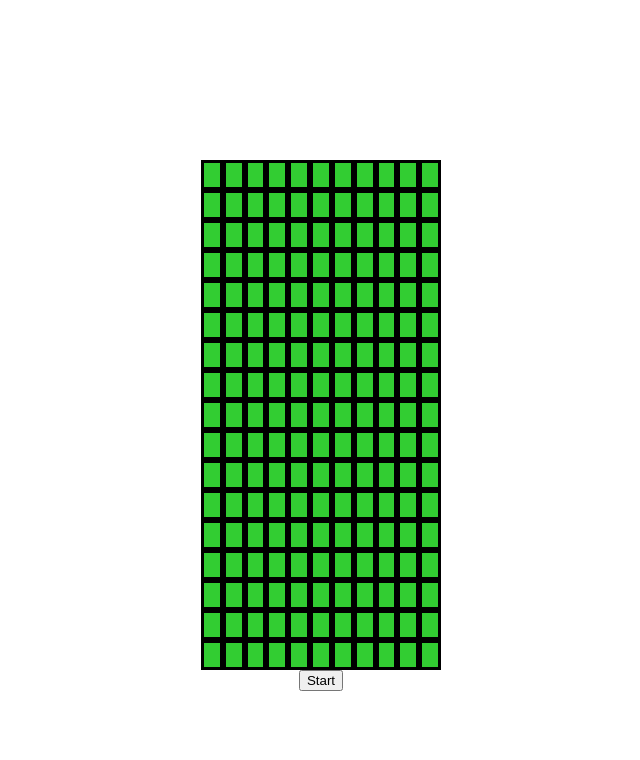
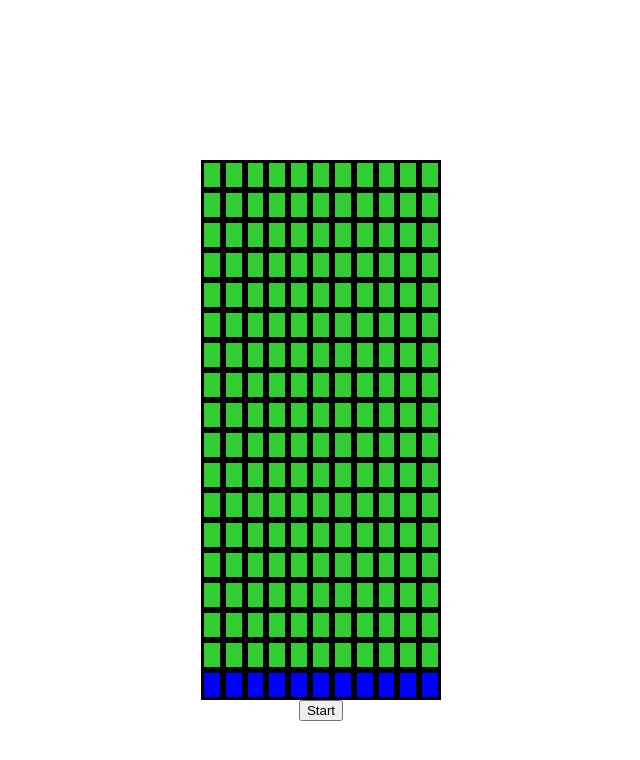
Before and after one commit to mcabrex/busted, a React (Create React App) app: page / in a window 1280 px wide. Shown: the top 760 px of the page, without its empty margins (319-959 px from the left). Built offline with nearby package versions, Linux system fonts and the light colour scheme.

Commit message:
switched to just using a full board map w/e

```diff
--- a/src/Tetris/TetrisBoard.js
+++ b/src/Tetris/TetrisBoard.js
@@ -3,21 +3,21 @@ import TetrisBoardRow from "./TetrisBoardRow";
 import { TetrisContext } from "../contexts/Tetris/TetrisContext";
 
 class TetrisBoard extends Component {
+  componentDidMount(){
+    console.log(this.props.boardMap)
+
+  }
   render() {
     return (
       <TetrisContext.Consumer>
-        {({ handleKeyPress, handleStart, rowInd, positionArr }) => {
+        {({ handleKeyPress, handleStart, rowInd, positionArr, boardMap }) => {
           const board = () => {
             const boardArr = [];
-            for (let i = 0; i < 17; i++) {
-              if (rowInd === i) {
+            boardMap.forEach((row,ind) => {
                 boardArr.push(
-                  <TetrisBoardRow key={i} position={positionArr} />
-                );
-              } else {
-                boardArr.push(<TetrisBoardRow key={i} />);
-              }
-            }
+                  <TetrisBoardRow key={ind} row={row} position={positionArr} />
+                )
+            })
             return boardArr;
           };
           return (
--- a/src/Tetris/TetrisBoardRow.js
+++ b/src/Tetris/TetrisBoardRow.js
@@ -7,15 +7,22 @@ class TetrisBoardRow extends Component {
     this.state = {};
   }
 
-  componentDidMount() {
-  }
   render() {
     const row = () => {
       const piecesArr = [];
-      const { position } = this.props;
-      for (let i = 0; i < 11; i++) {
-        if (position && position.length > 0 && position[0] === i) piecesArr.push(<TetrisBoardPiece key={i} activeColor="blue"/>);
-        else piecesArr.push(<TetrisBoardPiece key={i} />);
+      const { position,row } = this.props;
+      console.log('row',row)
+      const rowMaker = (tetrisRow) => {
+        tetrisRow.forEach((tile,ind)=>{
+          if(tile){
+            piecesArr.push(<TetrisBoardPiece key={ind} activeColor="blue"/>);
+          } else {
+            piecesArr.push(<TetrisBoardPiece key={ind} />);
+          }
+        })
+      }
+      if(row && row.length > 0){
+        rowMaker(row)
       }
       return piecesArr;
     };
--- a/src/contexts/Tetris/TetrisContext.jsx
+++ b/src/contexts/Tetris/TetrisContext.jsx
@@ -5,7 +5,6 @@ export const TetrisContext = React.createContext();
 
 export class TetrisProvider extends React.Component {
   state = TetrisState;
-
   //***IMPORTANT***, USE FUNCTION EXPRESSION, since you're defining the context of this in the provider's value
   //handleMode(e){} ----> WILL NOT WORK
   //handleMode = (e) => {} ----> good to go!
@@ -20,11 +19,33 @@ export class TetrisProvider extends React.Component {
       //every time it runs this it has to check two things, what the next row is and what the position of the current piece is
       //so, if the next rows space is occupied by any of the current pieces positions stop the piece right there
       //always gonna go from top to bottom so only have to work on the bottom most array and work from there?
-      const { rowInd, positionArr } = this.state;
+      const { rowInd, positionArr, boardMap } = this.state;
+      const newBoard = boardMap
+      const nextRow = newBoard[rowInd +1]
+      // console.log(rowInd,boardMap)
+      if(nextRow){
+        //first check, are there any blocks at the NEXT layer (does the next layer even exist on the boardMap?)
+        //this check should start happening every time after the first
+        console.log('1check',newBoard,nextRow)
+        if(nextRow.indexOf(positionArr[0]) > -1){
+          //second check, if it exists, will there be collision on the next row given the current board piece?
+          //if so save the current position to the current row
+          // ~~~NOTE~~~ move this logic to a boolean variable outside for a more complex check
+          newBoard[rowInd] = [...positionArr]
+          // console.log('2check')
+
+        } else {
+          //if there won't be a collision and the nextRow exists you've reached here
+          newBoard[rowInd+1].push(...positionArr)
+          console.log('newBoard',newBoard[rowInd+1])
+        }
+      }
+
       const newRowInd = rowInd === 17 ? 0 : rowInd + 1;
       const newPositionArr = rowInd === 17 ? [5] : positionArr;
-      //reset at end minimal (17 being height of board)
+      //reset at end baseline (17 being height of board)
       this.setState({
+        boardMap: newBoard,
         positionArr: newPositionArr,
         rowInd: newRowInd
       });
@@ -50,7 +71,7 @@ export class TetrisProvider extends React.Component {
       default:
         break;
     }
-  }
+  };
 
   render() {
     return (
--- a/src/contexts/Tetris/TetrisState.js
+++ b/src/contexts/Tetris/TetrisState.js
@@ -2,7 +2,27 @@ let TetrisState = {
     positionArr: [],
     //positionArr is gonna hold the coordinates of the piece itself, relative to the row(s) it's on
     rowInd: 0,
-    boardMap: []
+    //rowInd keeps track of the piece vertically relative to the board
+    boardMap: [
+        [0,0,0,0,0,0,0,0,0,0,0],
+        [0,0,0,0,0,0,0,0,0,0,0],
+        [0,0,0,0,0,0,0,0,0,0,0],
+        [0,0,0,0,0,0,0,0,0,0,0],
+        [0,0,0,0,0,0,0,0,0,0,0],
+        [0,0,0,0,0,0,0,0,0,0,0],
+        [0,0,0,0,0,0,0,0,0,0,0],
+        [0,0,0,0,0,0,0,0,0,0,0],
+        [0,0,0,0,0,0,0,0,0,0,0],
+        [0,0,0,0,0,0,0,0,0,0,0],
+        [0,0,0,0,0,0,0,0,0,0,0],
+        [0,0,0,0,0,0,0,0,0,0,0],
+        [0,0,0,0,0,0,0,0,0,0,0],
+        [0,0,0,0,0,0,0,0,0,0,0],
+        [0,0,0,0,0,0,0,0,0,0,0],
+        [0,0,0,0,0,0,0,0,0,0,0],
+        [0,0,0,0,0,0,0,0,0,0,0],
+        [1,1,1,1,1,1,1,1,1,1,1]
+    ]
     //boarMap array holds array of rows, saved and set to state every time a piece reaches it's bottom most position
 }
 
```
